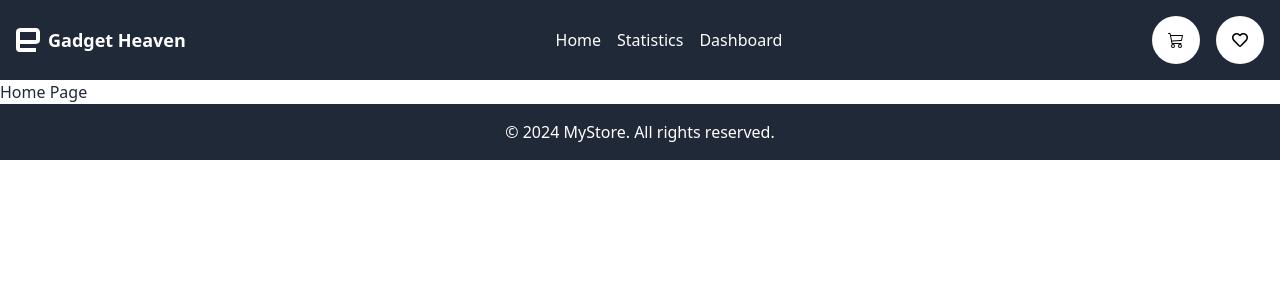
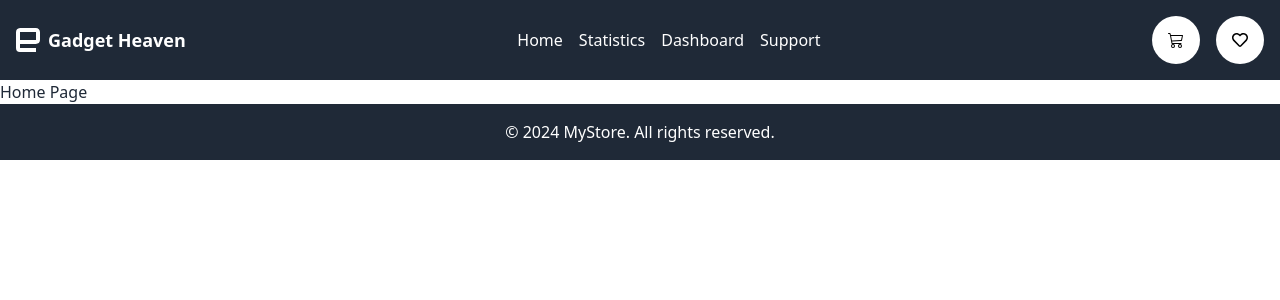
Before and after one commit to programming-hero-web-course-4/b10a8-gadget-heaven-nbappi13, a React (Vite) app in the folder b10-a-08/: page / in a window 1280 px wide. Shown: the top 300 px of the page. Built offline with nearby package versions, Linux system fonts and the light colour scheme.

Commit message:
created a new item named Support and updated the pathand rendered

```diff
--- a/b10-a-08/src/Router.jsx
+++ b/b10-a-08/src/Router.jsx
@@ -4,6 +4,7 @@ import Home from './pages/Home';
 import Statistics from './pages/Statistics';
 import Dashboard from './pages/Dashboard';
 import ErrorPage from './pages/ErrorPage';
+import Support from './pages/Support';
 
 const router = createBrowserRouter([
     {
@@ -14,6 +15,7 @@ const router = createBrowserRouter([
             { path: '/', element: <Home /> },
             { path: 'statistics', element: <Statistics /> },
             { path: 'dashboard', element: <Dashboard /> },
+            {path: 'support', element: <Support/>},
         ],
     },
     {
--- a/b10-a-08/src/components/Navbar.jsx
+++ b/b10-a-08/src/components/Navbar.jsx
@@ -58,6 +58,13 @@ const Navbar = () => {
                     >
                         Dashboard
                     </NavLink>
+                    <NavLink
+                        to="/support"
+                        className={activeRoute === "/support" ? "text-green-500 font-bold" : "text-white"}
+                        onClick={() => handleLinkClick("/support")}
+                    >
+                        Support
+                    </NavLink>
                 </div>
 
                 {/* Icon Buttons */}
--- /dev/null
+++ b/b10-a-08/src/pages/Support.jsx
@@ -0,0 +1,6 @@
+// src/pages/Support.jsx
+const Support = () => {
+    return <div>Support Page</div>;
+};
+
+export default Support;
```
